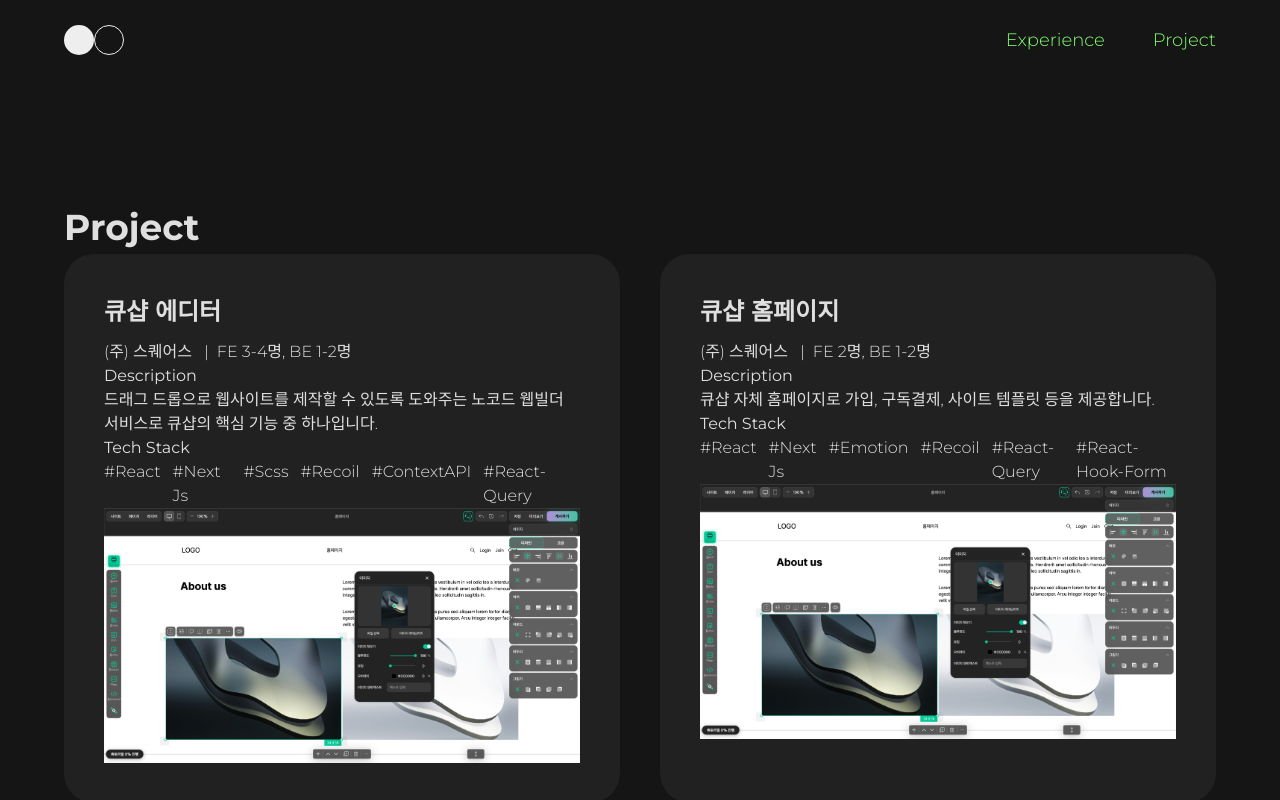
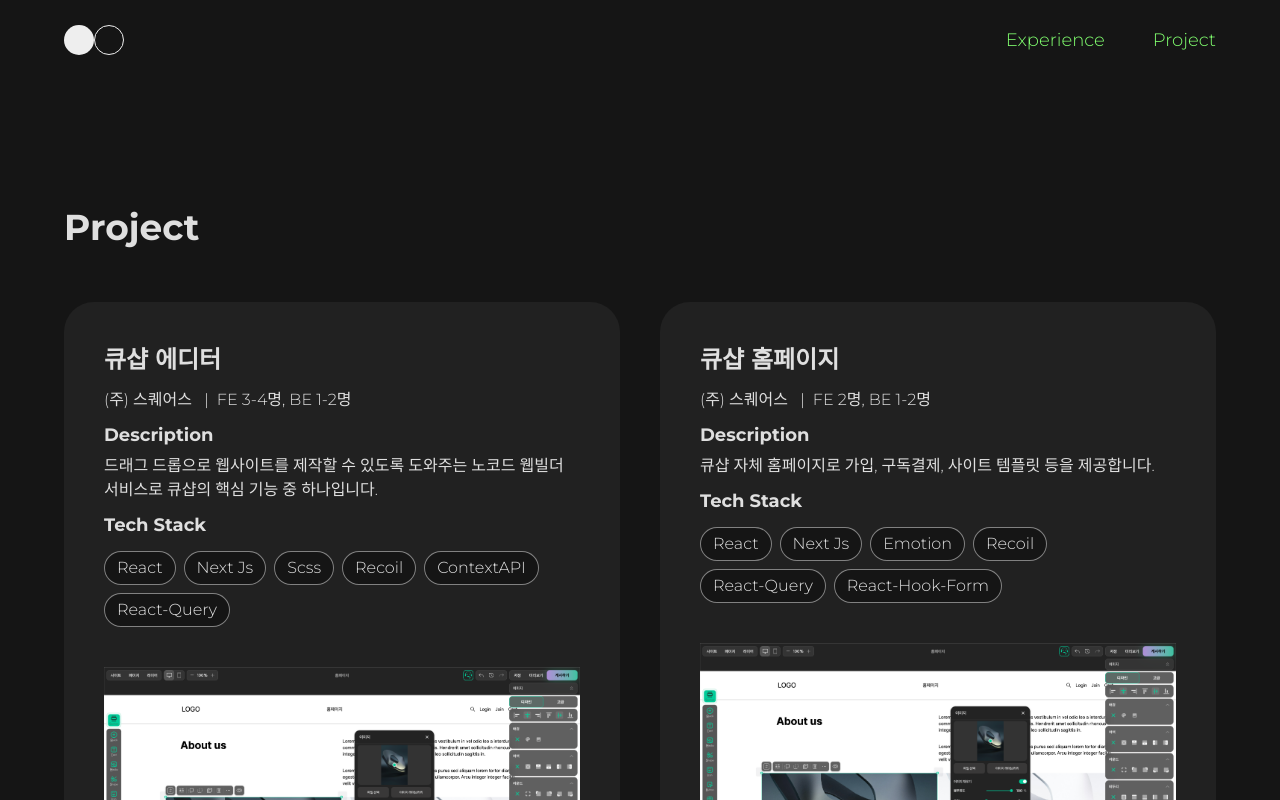
Before and after one commit to kanghyew0n/My-Portfolio, a Next.js app: page /project in a window 1280 px wide. Shown: the top 800 px of the page. Built offline with nearby package versions, Linux system fonts and the light colour scheme.

Commit message:
style: 전역 스타일 속성 수정 (#3)
* build: 테일윈드 순서 프리티어 설정

* style: 스타일 수정 반영

```diff
--- a/package.json
+++ b/package.json
@@ -18,6 +18,8 @@
   "devDependencies": {
     "autoprefixer": "^10.4.20",
     "postcss": "^8.4.47",
+    "prettier": "^3.3.3",
+    "prettier-plugin-tailwindcss": "^0.6.8",
     "tailwindcss": "^3.4.13"
   }
 }
--- /dev/null
+++ b/prettier.config.js
@@ -0,0 +1,3 @@
+module.exports = {
+  plugins: ['prettier-plugin-tailwindcss'],
+}
--- a/src/app/(home)/_component/MainText.jsx
+++ b/src/app/(home)/_component/MainText.jsx
@@ -3,9 +3,9 @@ import Keyword from "./Keyword";
 
 const MainText = () => {
   return (
-    <div className="pt-[135px] mx-auto w-full md:pt-[125px] sm:pt-[130px]">
+    <div className="mx-auto w-full pt-[135px] sm:pt-[130px] md:pt-[125px]">
       <div className="relative">
-        <div className="text-center font-bold select-none text-[12vw] cursor-default">
+        <div className="cursor-default select-none text-center text-[12vw] font-bold">
           Kanghyew0n
         </div>
         <Keyword />
--- a/src/app/experience/_component/CareerSection.jsx
+++ b/src/app/experience/_component/CareerSection.jsx
@@ -4,9 +4,7 @@ import { CAREER } from "@/utils/experienceData";
 
 const CareerSection = () => (
   <div className="flex pt-[60px] lg:pt-[100px]">
-    <h1 className="block w-[300px] font-bold text-[28px] lg:text-[36px]">
-      Career
-    </h1>
+    <h1 className="block w-[300px]">Career</h1>
     <div className="flex-1">
       {CAREER.map((career) => (
         <CareerItem key={`careers-${career.id}`} career={career} />
@@ -17,20 +15,16 @@ const CareerSection = () => (
 
 const CareerItem = ({ career }) => (
   <div className="mb-20">
-    <h2 className="font-bold text-[24px] text-nowrap mb-[10px]">
-      {career.company}
-    </h2>
+    <h2 className="mb-[10px] text-nowrap">{career.company}</h2>
     <div className="mb-5">
       {career.info.map((info, idx) => (
         <React.Fragment key={`info-${career.id}-${idx}`}>
           {info.link ? (
             <Link href={info.link}>{info.title}</Link>
           ) : (
-            <span className="mr-2 font-light">{info.title}</span>
+            <span className="mr-2">{info.title}</span>
           )}
-          {career.info.length - 1 !== idx && (
-            <span className="mr-2 font-light">|</span>
-          )}
+          {career.info.length - 1 !== idx && <span className="mr-2">|</span>}
         </React.Fragment>
       ))}
     </div>
--- a/src/app/experience/_component/EducationScetion.jsx
+++ b/src/app/experience/_component/EducationScetion.jsx
@@ -4,9 +4,7 @@ import { EDUCATION } from "@/utils/experienceData";
 
 const EducationSection = () => (
   <div className="flex pt-[60px] lg:pt-[100px]">
-    <h1 className="block w-[300px] font-bold text-[28px] lg:text-[36px]">
-      Education
-    </h1>
+    <h1 className="block w-[300px]">Education</h1>
     <div className="flex-1">
       {EDUCATION.map((education) => (
         <EducationItem
@@ -20,26 +18,20 @@ const EducationSection = () => (
 
 const EducationItem = ({ education }) => (
   <div className="mb-20">
-    <h2 className="font-bold text-[24px] text-nowrap mb-[10px]">
-      {education.name}
-    </h2>
+    <h2 className="mb-[10px] text-nowrap">{education.name}</h2>
     <div className="mb-5">
       {education.info.map((info, idx) => (
         <React.Fragment key={`info-${education.id}-${idx}`}>
           {info.link ? (
             <Link href={info.link}>{info.title}</Link>
           ) : (
-            <span className="mr-2 font-light">{info.title}</span>
+            <span className="mr-2">{info.title}</span>
           )}
 
-          {education.info.length - 1 !== idx && (
-            <span className="mr-2 font-light">|</span>
-          )}
+          {education.info.length - 1 !== idx && <span className="mr-2">|</span>}
         </React.Fragment>
       ))}
-      <p className="font-light">
-        {education.description && education.description}
-      </p>
+      <p>{education.description && education.description}</p>
     </div>
     {education.contents}
   </div>
--- a/src/app/globals.css
+++ b/src/app/globals.css
@@ -1,5 +1,3 @@
-
-
 @tailwind base;
 @tailwind components;
 @tailwind utilities;
@@ -16,12 +14,29 @@
   }
 }
 
-@layer components {
-  .keyword {
-    @apply flex items-center gap-[8px] absolute text-[clamp(0.7rem,2.5vw,1.1rem)] px-[2vw] py-[1vw] bg-gray-200 bg-opacity-10 border-2 border-dashed border-gray-500 rounded-full transition-all duration-300 cursor-pointer animate-point;
+@layer base {
+  h1 {
+    @apply mb-[48px] text-[28px] font-bold lg:text-[36px];
+  }
+  h2 {
+    @apply text-[24px] font-bold;
+  }
+  h3 {
+    @apply mb-[5px] mt-[10px] text-[18px] font-bold;
+  }
+  p {
+    @apply font-light;
+  }
+  span {
+    @apply text-nowrap font-light;
   }
 }
 
+@layer components {
+  .keyword {
+    @apply animate-point absolute flex cursor-pointer items-center gap-[8px] rounded-full border-2 border-dashed border-gray-500 bg-gray-200 bg-opacity-10 px-[2vw] py-[1vw] text-[clamp(0.7rem,2.5vw,1.1rem)] transition-all duration-300;
+  }
+}
 
 html,
 body {
--- a/src/app/project/_component/ProjectItem.jsx
+++ b/src/app/project/_component/ProjectItem.jsx
@@ -5,10 +5,8 @@ import Link from "next/link";
 
 const ProjectSection = () => (
   <div className="pt-[60px] lg:pt-[100px]">
-    <h1 className="block w-[300px] font-bold text-[28px] lg:text-[36px]">
-      Project
-    </h1>
-    <div className="grid grid-cols-1 lg:grid-cols-2 gap-10">
+    <h1 className="block w-[300px]">Project</h1>
+    <div className="grid grid-cols-1 gap-10 lg:grid-cols-2">
       {PROJECT.map((project) => (
         <ProjectItem key={project.id} project={project} />
       ))}
@@ -17,8 +15,8 @@ const ProjectSection = () => (
 );
 
 const ProjectItem = ({ project }) => (
-  <div key={project.id} className="bg-white bg-opacity-5 rounded-[30px] p-10">
-    <h2 className="font-bold text-[24px] text-nowrap mb-[10px]">
+  <div key={project.id} className="rounded-[30px] bg-white bg-opacity-5 p-10">
+    <h2 className="mb-[10px] text-nowrap text-[24px] font-bold">
       {project.name}
     </h2>
     {project.info.map((info, idx) => (
@@ -26,22 +24,22 @@ const ProjectItem = ({ project }) => (
         {info.link ? (
           <Link href={info.link}>{info.title}</Link>
         ) : (
-          <span className="mr-2 font-light">{info.title}</span>
+          <span className="mr-2">{info.title}</span>
         )}
 
-        {project.info.length - 1 !== idx && (
-          <span className="mr-2 font-light"> |</span>
-        )}
+        {project.info.length - 1 !== idx && <span className="mr-2"> |</span>}
       </React.Fragment>
     ))}
     <h3>Description</h3>
-    <p className="font-light">{project.description}</p>
+    <p>{project.description}</p>
 
-    <h3>Tech Stack</h3>
-    <ul className="flex gap-3">
+    <h3 className="mb-3">Tech Stack</h3>
+    <ul className="mb-10 flex flex-wrap gap-2">
       {project.techStacks.map((techStack, idx) => (
-        <li className="font-light" key={`techStack-${project.id}-${idx}`}>
-          #{techStack}
+        <li key={`techStack-${project.id}-${idx}`}>
+          <span className="block rounded-full border border-gray-200/50 bg-black px-3 py-1">
+            {techStack}
+          </span>
         </li>
       ))}
     </ul>
--- a/src/components/About.jsx
+++ b/src/components/About.jsx
@@ -4,10 +4,8 @@ import { INFO } from "@/utils/constant";
 const About = () => {
   return (
     <section>
-      <div className="flex justify-between items-center mb-[48px]">
-        <h2 className="font-bold text-[28px] w-full lg:text-[32px]">
-          About me :)
-        </h2>
+      <div className="flex justify-between items-center">
+        <h1>About me :)</h1>
       </div>
       <div className="flex flex-col gap-[48px] lg:flex-row">
         {Object.keys(INFO).map((key) => (
--- a/src/components/AboutItem.jsx
+++ b/src/components/AboutItem.jsx
@@ -5,10 +5,10 @@ const AboutItem = (props) => {
         {props.info.icon}
       </div>
       <div>
-        <p className="text-[24px] font-bold">{props.info.keyWord}</p>
+        <h2>{props.info.keyWord}</h2>
         <p className="text-lg mb-4">{props.info.subTitle}</p>
       </div>
-      <p className="text-lg font-light">{props.info.content}</p>
+      <p className="text-lg">{props.info.content}</p>
     </div>
   );
 };
--- a/src/components/TechStack.jsx
+++ b/src/components/TechStack.jsx
@@ -3,9 +3,9 @@ import { TECH_STACK } from "@/utils/constant";
 const TechStack = () => {
   return (
     <section className='mb-40'>
-      <h2 className="font-bold text-[28px] w-full mb-[48px] lg:text-[32px]">
+      <h1 className="w-full">
         💻 Tech Stack
-      </h2>
+      </h1>
       <div className="flex flex-wrap gap-5 items-center mb-[48px]">
         {TECH_STACK.core.map((tech, idx) => (
           <div className='px-6 py-3 rounded-full border border-gray-200 font-medium' key={`core-${idx}`}>#{tech}</div>
```
Also changed, not shown: 1 other file (tests, documents, lock files or other folders).
